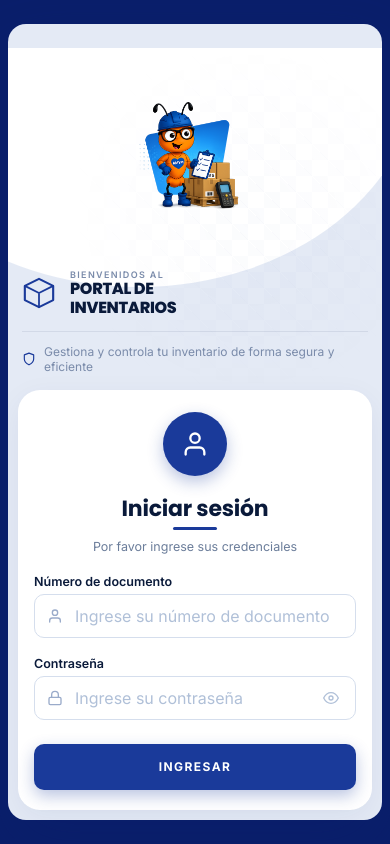
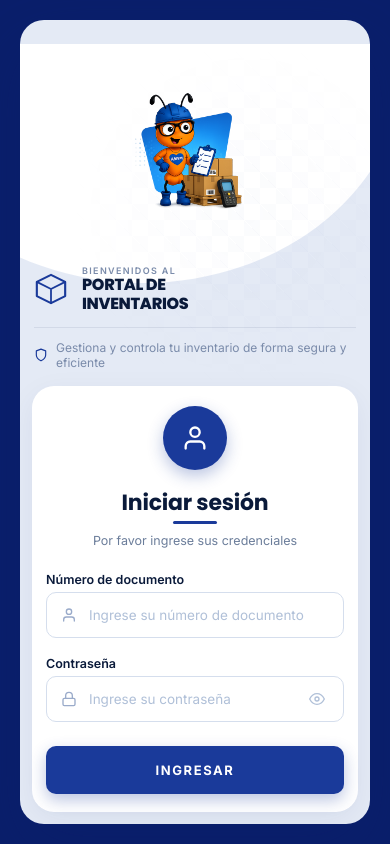
Before and after one commit to DesarrolladorAMyM/SYSTRACK, a Django app: page /SYSTRACK/ in a window 390 px wide. Run offline with Django 5.2, Linux system fonts and the light colour scheme.

Commit message:
css del login 100% responsive

```diff
--- a/index/static/css/login.css
+++ b/index/static/css/login.css
@@ -1,3 +1,4 @@
+
 /* ============================================
    AM&M MONTACARGAS - LOGIN PORTAL
    CON ANIMACIONES AL CAMBIAR DE TAB
@@ -16,21 +17,15 @@
 
 * { margin: 0; padding: 0; box-sizing: border-box; }
 
-html, body {
-  height: 100%;
-}
-
 body {
   font-family: 'Inter', 'Poppins', sans-serif;
   background: var(--azul-fondo);
   display: flex;
   align-items: center;
   justify-content: center;
-  min-height: 100vh;
-  min-height: 100dvh; /* corrige el 100vh en móviles con barra de navegación */
+  height: 100vh;        /* ← cambia min-height por height */
   padding: 20px;
-  overflow-y: auto;   /* permite scroll si el contenido no cabe, en vez de cortarlo */
-  overflow-x: hidden;
+  overflow: hidden;     /* ← agrega esto */
 }
 
 /* ── CONTENEDOR PRINCIPAL ── */
@@ -41,7 +36,6 @@ body {
   flex-direction: column;
   align-items: center;
   position: relative;
-  margin: auto;
 }
 
 /* ── TABS ── */
@@ -55,8 +49,6 @@ body {
   position: relative;
   z-index: 20;
   margin-bottom: -24px;
-  flex-wrap: wrap;
-  justify-content: center;
 }
 
 .tab {
@@ -161,12 +153,14 @@ body {
 
 /* ── ANIMACIONES ── */
 
+/* CONTENEDOR DE MASCOTA + TEXTO (todo el panel izquierdo animado) */
 .mascot-wrap,
 .welcome-block,
 .tagline {
   transition: all 0.5s cubic-bezier(0.34, 1.56, 0.64, 1);
 }
 
+/* MASCOTA - animación al cambiar */
 .mascot-wrap {
   position: relative;
   z-index: 3;
@@ -184,15 +178,23 @@ body {
   transition: all 0.5s cubic-bezier(0.34, 1.56, 0.64, 1);
 }
 
+/* Animación de entrada para la mascota */
 .mascot-img.animating {
   animation: mascotPop 0.6s cubic-bezier(0.34, 1.56, 0.64, 1) forwards;
 }
 
 @keyframes mascotPop {
-  0% { transform: scale(0.7) rotate(-5deg); opacity: 0.3; }
-  100% { transform: scale(1) rotate(0deg); opacity: 1; }
+  0% {
+    transform: scale(0.7) rotate(-5deg);
+    opacity: 0.3;
+  }
+  100% {
+    transform: scale(1) rotate(0deg);
+    opacity: 1;
+  }
 }
 
+/* TEXTO DE BIENVENIDA - animación */
 .welcome-block {
   position: relative;
   z-index: 4;
@@ -207,10 +209,17 @@ body {
 }
 
 @keyframes slideUp {
-  0% { transform: translateY(20px); opacity: 0; }
-  100% { transform: translateY(0); opacity: 1; }
+  0% {
+    transform: translateY(20px);
+    opacity: 0;
+  }
+  100% {
+    transform: translateY(0);
+    opacity: 1;
+  }
 }
 
+/* ICONO DE BIENVENIDA */
 .welcome-icon {
   width: 44px;
   height: 44px;
@@ -230,8 +239,14 @@ body {
 }
 
 @keyframes iconSpin {
-  0% { transform: rotate(-180deg) scale(0.5); opacity: 0; }
-  100% { transform: rotate(0deg) scale(1); opacity: 1; }
+  0% {
+    transform: rotate(-180deg) scale(0.5);
+    opacity: 0;
+  }
+  100% {
+    transform: rotate(0deg) scale(1);
+    opacity: 1;
+  }
 }
 
 .welcome-eyebrow {
@@ -255,6 +270,7 @@ body {
   transition: all 0.3s ease;
 }
 
+/* TAGLINE INFERIOR */
 .tagline {
   position: relative;
   z-index: 4;
@@ -274,8 +290,14 @@ body {
 }
 
 @keyframes fadeInUp {
-  0% { transform: translateY(15px); opacity: 0; }
-  100% { transform: translateY(0); opacity: 1; }
+  0% {
+    transform: translateY(15px);
+    opacity: 0;
+  }
+  100% {
+    transform: translateY(0);
+    opacity: 1;
+  }
 }
 
 .tagline svg {
@@ -300,6 +322,7 @@ body {
   transition: all 0.4s ease;
 }
 
+/* ICONO DEL FORMULARIO */
 .form-icon {
   width: 64px;
   height: 64px;
@@ -318,9 +341,18 @@ body {
 }
 
 @keyframes iconPulse {
-  0% { transform: scale(0.8); box-shadow: 0 0 0 0 rgba(26,58,154,0.3); }
-  50% { transform: scale(1.1); box-shadow: 0 0 0 15px rgba(26,58,154,0); }
-  100% { transform: scale(1); box-shadow: 0 6px 16px rgba(26,58,154,0.30); }
+  0% {
+    transform: scale(0.8);
+    box-shadow: 0 0 0 0 rgba(26,58,154,0.3);
+  }
+  50% {
+    transform: scale(1.1);
+    box-shadow: 0 0 0 15px rgba(26,58,154,0);
+  }
+  100% {
+    transform: scale(1);
+    box-shadow: 0 6px 16px rgba(26,58,154,0.30);
+  }
 }
 
 .form-icon svg {
@@ -335,10 +367,17 @@ body {
 }
 
 @keyframes iconRotate {
-  0% { transform: rotate(-30deg) scale(0.5); opacity: 0; }
-  100% { transform: rotate(0deg) scale(1); opacity: 1; }
+  0% {
+    transform: rotate(-30deg) scale(0.5);
+    opacity: 0;
+  }
+  100% {
+    transform: rotate(0deg) scale(1);
+    opacity: 1;
+  }
 }
 
+/* TÍTULO */
 .form-title {
   font-family: 'Poppins', sans-serif;
   font-weight: 700;
@@ -348,7 +387,6 @@ body {
   position: relative;
   letter-spacing: -0.01em;
   transition: all 0.3s ease;
-  text-align: center;
 }
 
 .form-title.animating {
@@ -356,8 +394,14 @@ body {
 }
 
 @keyframes titleSlide {
-  0% { transform: translateY(-10px); opacity: 0; }
-  100% { transform: translateY(0); opacity: 1; }
+  0% {
+    transform: translateY(-10px);
+    opacity: 0;
+  }
+  100% {
+    transform: translateY(0);
+    opacity: 1;
+  }
 }
 
 .form-title::after {
@@ -379,7 +423,6 @@ body {
   margin-bottom: 24px;
   margin-top: 10px;
   transition: all 0.3s ease;
-  text-align: center;
 }
 
 .form-subtitle.animating {
@@ -392,6 +435,7 @@ body {
   100% { opacity: 1; }
 }
 
+/* ERRORES */
 .form-error {
   width: 100%;
   background: #fef2f2;
@@ -404,6 +448,7 @@ body {
   text-align: center;
 }
 
+/* FORMULARIO */
 form {
   width: 100%;
   max-width: 340px;
@@ -444,8 +489,6 @@ form {
 
 .field input {
   flex: 1;
-  width: 100%;
-  min-width: 0; /* evita overflow del input en flex containers en móvil */
   border: none;
   outline: none;
   background: none;
@@ -461,6 +504,7 @@ form {
   font-weight: 400;
 }
 
+/* BOTÓN MOSTRAR CONTRASEÑA */
 .toggle-pass {
   border: none;
   background: none;
@@ -480,6 +524,7 @@ form {
   height: 16px;
 }
 
+/* BOTÓN INGRESAR */
 .btn-submit {
   width: 100%;
   border: none;
@@ -509,6 +554,7 @@ form {
   transform: translateY(0);
 }
 
+/* Efecto de onda al hacer clic en el botón */
 .btn-submit::after {
   content: '';
   position: absolute;
@@ -527,26 +573,14 @@ form {
   height: 300px;
 }
 
+/* ── TRANSICIÓN GENERAL PARA TODO EL PANEL ── */
 .panel-left,
 .panel-right {
   transition: all 0.4s ease;
 }
 
 /* ── RESPONSIVE ── */
-
-/* Tablets */
-@media (max-width: 900px) {
-  .scene {
-    padding: 0 8px;
-  }
-}
-
 @media (max-width: 820px) {
-  body {
-    padding: 16px 12px;
-    align-items: flex-start; /* evita que el card quede cortado arriba si es más alto que la pantalla */
-  }
-
   .login-card {
     grid-template-columns: 1fr;
     min-height: auto;
@@ -561,10 +595,6 @@ form {
   .panel-right {
     margin: 0 12px 12px;
     padding: 28px 20px 24px;
-  }
-
-  form {
-    max-width: 100%;
   }
 
   .tabs {
@@ -602,45 +632,13 @@ form {
   }
 }
 
-/* Móviles */
 @media (max-width: 480px) {
-  body {
-    padding: 12px 8px;
-  }
-
-  .scene {
-    padding: 0;
-  }
-
-  .login-card {
-    border-radius: 18px;
-  }
-
   .panel-right {
-    margin: 0 10px 10px;
-    padding: 22px 16px 20px;
+    padding: 20px 14px 18px;
   }
 
   .form-title {
     font-size: 22px;
-  }
-
-  .form-subtitle {
-    margin-bottom: 20px;
-  }
-
-  .field {
-    height: 44px;
-    padding: 0 12px;
-  }
-
-  .field input {
-    font-size: 16px; /* evita el zoom automático de iOS en inputs */
-  }
-
-  .btn-submit {
-    height: 46px;
-    font-size: 12px;
   }
 
   .tab span {
@@ -658,7 +656,7 @@ form {
 
   .panel-left {
     padding: 16px 14px;
-    min-height: 200px;
+    min-height: 220px;
   }
 
   .welcome-title {
@@ -675,69 +673,6 @@ form {
   }
 
   .mascot-img {
-    max-height: 130px;
+    max-height: 140px;
   }
 }
-
-/* Pantallas muy pequeñas (ej. iPhone SE) */
-@media (max-width: 360px) {
-  .panel-left {
-    min-height: 170px;
-    padding: 14px 12px;
-  }
-
-  .mascot-img {
-    max-height: 100px;
-  }
-
-  .welcome-title {
-    font-size: 14px;
-  }
-
-  .form-icon {
-    width: 52px;
-    height: 52px;
-    margin-bottom: 10px;
-  }
-
-  .form-icon svg {
-    width: 22px;
-    height: 22px;
-  }
-
-  .form-title {
-    font-size: 19px;
-  }
-}
-
-/* Pantallas de poca altura (landscape en celulares) */
-@media (max-height: 640px) and (orientation: landscape) {
-  body {
-    align-items: flex-start;
-  }
-
-  .login-card {
-    grid-template-columns: 1fr;
-  }
-
-  .panel-left {
-    min-height: 140px;
-    padding: 12px 16px;
-  }
-
-  .mascot-img {
-    max-height: 90px;
-  }
-
-  .welcome-title {
-    font-size: 14px;
-  }
-
-  .tagline {
-    display: none; /* solo se oculta el texto secundario, la mascota se queda */
-  }
-
-  .panel-right {
-    margin: 12px;
-  }
-}
```
